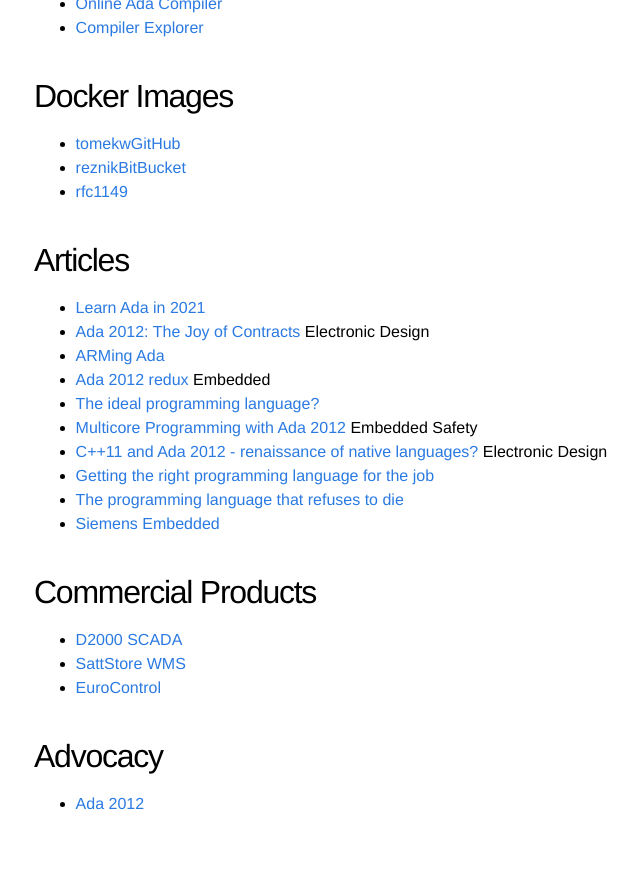
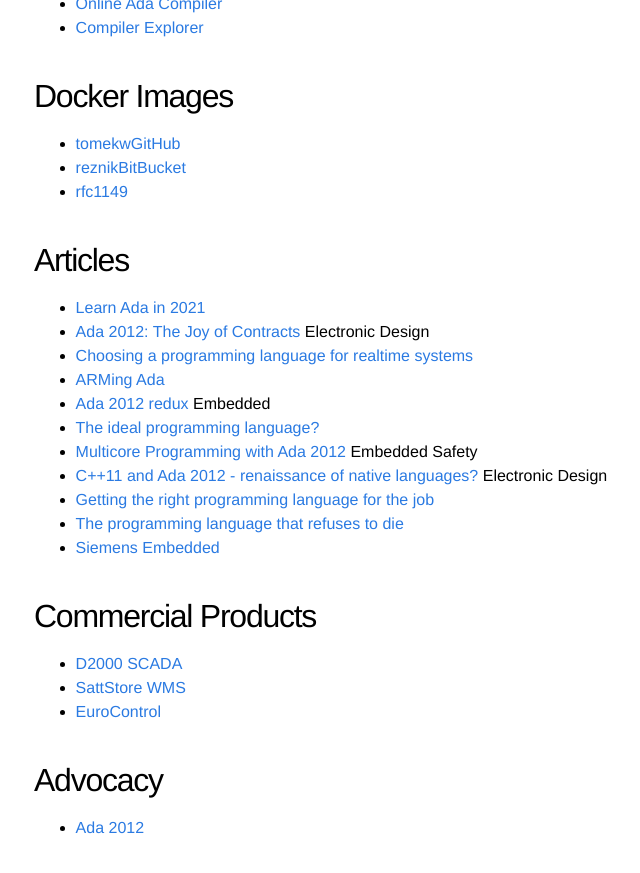
Before and after one commit to quornings/quornings.github.io, a Jekyll site: the page built from ada/blogs.md, in a window 1280 px wide and 900 px high, scrolled down 1250 px. Shown: the top 873 px of the window, without its empty margins (206-846 px from the left). Built offline with Jekyll 4.4.1, drawn with Linux system fonts in a browser that asks for light colours.

Commit message:
Add Choosing a programming language for realtime systems

```diff
--- a/ada/blogs.md
+++ b/ada/blogs.md
@@ -56,6 +56,7 @@ Vulnerabilities
 ## Articles
 - [Learn Ada in 2021](https://opensource.com/article/21/10/learn-ada-2021)
 - [Ada 2012: The Joy of Contracts](https://www.electronicdesign.com/technologies/dev-tools/article/21796233/ada-2012-the-joy-of-contracts) Electronic Design
+- [Choosing a programming language for realtime systems](https://d2000.ipesoft.com/blog/what-language-is-the-d2000-written/)
 - [ARMing Ada](https://www.electronicdesign.com/technologies/embedded-revolution/article/21799681/arming-ada)
 - [Ada 2012 redux](https://www.embedded.com/ada-2012-redux/) Embedded
 - [The ideal programming language?](https://blogs.mentor.com/colinwalls/blog/2011/08/01/the-ideal-programming-language/)
```
